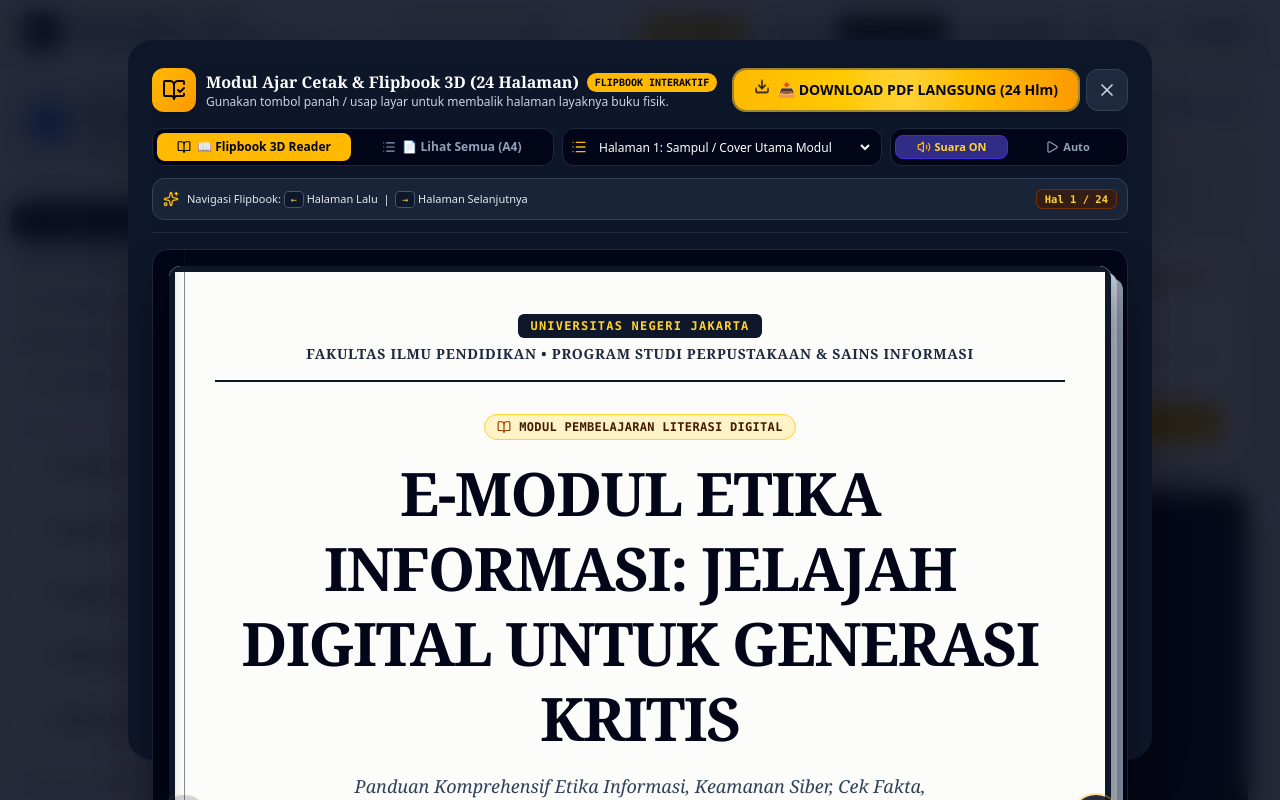
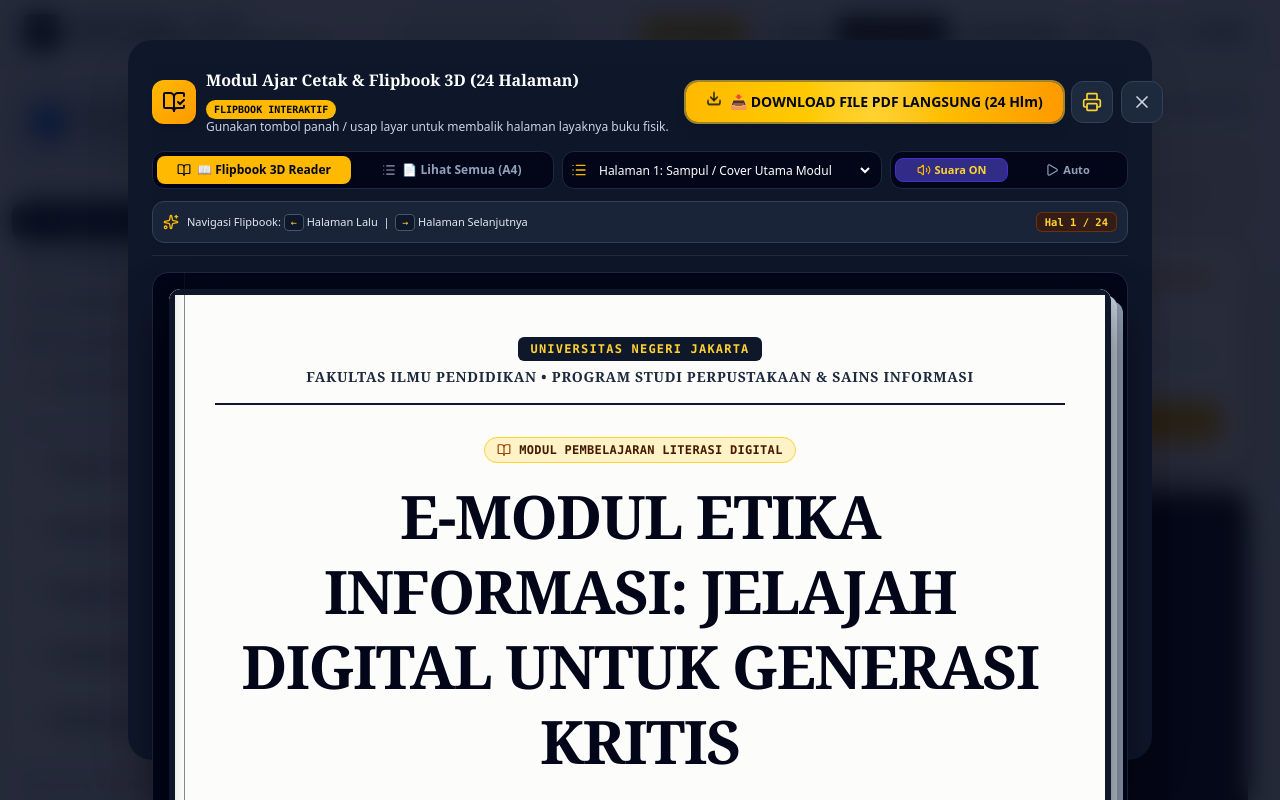
Before and after one commit to riyansanjaya218-hash/etikadigital, a React (Vite) app: page / in a window 1280 px wide. Both pictures are taken after a click on the button "PDF LURING". Shown: the top 800 px of the page. Built offline with nearby package versions, Linux system fonts and the light colour scheme.

Commit message:
feat: add PDF export feature for e-module
Integrated html2pdf.js to enable downloading the 24-page learning module as a PDF from the admin dashboard for offline access.

```diff
--- a/package.json
+++ b/package.json
@@ -18,6 +18,7 @@
     "@vitejs/plugin-react": "^5.0.4",
     "dotenv": "^17.2.3",
     "express": "^4.21.2",
+    "html2pdf.js": "^0.14.0",
     "lucide-react": "^0.546.0",
     "motion": "^12.23.24",
     "qrcode": "^1.5.4",
--- a/src/App.tsx
+++ b/src/App.tsx
@@ -315,6 +315,7 @@ export default function App() {
               onResetStudentProgress={handleResetProgress}
               onOpenCertificateModal={handleOpenCertificate}
               onViewStudentModule={() => setActiveTab('unit-1')}
+              onOpenPdfLuring={() => setShowPdfLuringModal(true)}
               onLogoutAdmin={() => {
                 setIsAdmin(false);
                 setActiveTab('cover');
--- a/src/components/PdfLuringModal.tsx
+++ b/src/components/PdfLuringModal.tsx
@@ -1,10 +1,12 @@
 import React, { useState, useEffect } from 'react';
 import { motion, AnimatePresence } from 'motion/react';
+// @ts-ignore
+import html2pdf from 'html2pdf.js';
 import {
   X, Printer, Video, BookOpen, ShieldCheck, Award, ExternalLink, Key,
   GraduationCap, UserCheck, HelpCircle, Sparkles, Download, Layers,
   CheckCircle, AlertTriangle, FileText, Check, ChevronLeft, ChevronRight,
-  RotateCcw, Volume2, VolumeX, Play, Pause, BookOpenCheck, List, Eye
+  RotateCcw, Volume2, VolumeX, Play, Pause, BookOpenCheck, List, Eye, Loader2
 } from 'lucide-react';
 import { AdminConfig, LearningUnit, ProgressState, StudentProfile } from '../types';
 import { defaultFinalQuestions, defaultLikertQuestions } from '../data/defaultData';
@@ -347,6 +349,48 @@ export const PdfLuringModal: React.FC<PdfLuringModalProps> = ({
   const [currentPage, setCurrentPage] = useState<number>(1);
   const [isAutoplay, setIsAutoplay] = useState<boolean>(false);
   const [soundEnabled, setSoundEnabled] = useState<boolean>(true);
+  const [isGeneratingPdf, setIsGeneratingPdf] = useState<boolean>(false);
+
+  const handleDownloadPdf = async () => {
+    setIsGeneratingPdf(true);
+    const prevMode = viewMode;
+    setViewMode('print');
+
+    // Wait for DOM to render all pages
+    await new Promise((resolve) => setTimeout(resolve, 450));
+
+    const element = document.getElementById('printable-emodul-document');
+    if (!element) {
+      window.print();
+      setIsGeneratingPdf(false);
+      return;
+    }
+
+    const opt = {
+      margin: [0, 0, 0, 0],
+      filename: 'E-Modul_Etika_Informasi_Luring_24Halaman.pdf',
+      image: { type: 'jpeg', quality: 0.98 },
+      html2canvas: { scale: 2, useCORS: true, logging: false },
+      jsPDF: { unit: 'mm', format: 'a4', orientation: 'portrait' },
+      pagebreak: { mode: ['css', 'legacy'] }
+    };
+
+    try {
+      // @ts-ignore
+      if (typeof html2pdf !== 'undefined') {
+        // @ts-ignore
+        await html2pdf().set(opt).from(element).save();
+      } else {
+        window.print();
+      }
+    } catch (err) {
+      console.error('Direct PDF download error:', err);
+      window.print();
+    } finally {
+      setIsGeneratingPdf(false);
+      setViewMode(prevMode);
+    }
+  };
 
   const handlePrint = () => {
     window.print();
@@ -576,15 +620,33 @@ export const PdfLuringModal: React.FC<PdfLuringModalProps> = ({
             {/* Action Buttons */}
             <div className="flex items-center gap-2 w-full sm:w-auto">
               <button
+                onClick={handleDownloadPdf}
+                disabled={isGeneratingPdf}
+                className="flex-1 sm:flex-none px-4 sm:px-5 py-2.5 bg-gradient-to-r from-amber-400 via-amber-300 to-amber-500 hover:from-amber-300 hover:to-amber-400 text-slate-950 font-black text-xs sm:text-sm rounded-xl shadow-lg transition-all flex items-center justify-center gap-2 hover:scale-105 active:scale-95 ring-2 ring-amber-300/60 disabled:opacity-75 cursor-pointer"
+                title="Langsung Download File PDF ke Perangkat Anda"
+              >
+                {isGeneratingPdf ? (
+                  <>
+                    <Loader2 className="w-4 h-4 text-slate-950 animate-spin" />
+                    <span>⏳ MENGUNDUH FILE PDF...</span>
+                  </>
+                ) : (
+                  <>
+                    <Download className="w-4 h-4 text-slate-950 animate-bounce" />
+                    <span>📥 DOWNLOAD FILE PDF LANGSUNG (24 Hlm)</span>
+                  </>
+                )}
+              </button>
+              <button
                 onClick={handlePrint}
-                className="flex-1 sm:flex-none px-4 sm:px-5 py-2.5 bg-gradient-to-r from-amber-400 via-amber-300 to-amber-500 hover:from-amber-300 hover:to-amber-400 text-slate-950 font-black text-xs sm:text-sm rounded-xl shadow-lg transition-all flex items-center justify-center gap-2 hover:scale-105 active:scale-95 ring-2 ring-amber-300/60"
+                className="p-2.5 rounded-xl bg-slate-800 hover:bg-slate-700 text-amber-300 transition-colors shrink-0 border border-slate-700 cursor-pointer"
+                title="Buka Dialog Cetak Browser (Alternatif)"
               >
-                <Download className="w-4 h-4 text-slate-950 animate-bounce" />
-                <span>📥 DOWNLOAD PDF LANGSUNG (24 Hlm)</span>
+                <Printer className="w-5 h-5" />
               </button>
               <button
                 onClick={onClose}
-                className="p-2.5 rounded-xl bg-slate-800 hover:bg-slate-700 text-slate-300 transition-colors shrink-0 border border-slate-700"
+                className="p-2.5 rounded-xl bg-slate-800 hover:bg-slate-700 text-slate-300 transition-colors shrink-0 border border-slate-700 cursor-pointer"
                 title="Tutup Modal"
               >
                 <X className="w-5 h-5" />
@@ -706,11 +768,21 @@ export const PdfLuringModal: React.FC<PdfLuringModalProps> = ({
                 </div>
               </div>
               <button
-                onClick={handlePrint}
-                className="w-full sm:w-auto px-5 py-3 bg-slate-950 hover:bg-slate-900 text-amber-300 font-black text-xs sm:text-sm rounded-xl shadow-xl transition-all flex items-center justify-center gap-2 hover:scale-105 active:scale-95 shrink-0 ring-2 ring-slate-900/50"
+                onClick={handleDownloadPdf}
+                disabled={isGeneratingPdf}
+                className="w-full sm:w-auto px-5 py-3 bg-slate-950 hover:bg-slate-900 text-amber-300 font-black text-xs sm:text-sm rounded-xl shadow-xl transition-all flex items-center justify-center gap-2 hover:scale-105 active:scale-95 shrink-0 ring-2 ring-slate-900/50 disabled:opacity-75 cursor-pointer"
               >
-                <Download className="w-4 h-4 text-amber-300 animate-pulse" />
-                <span>📥 DOWNLOAD PDF LANGSUNG (A4)</span>
+                {isGeneratingPdf ? (
+                  <>
+                    <Loader2 className="w-4 h-4 text-amber-300 animate-spin" />
+                    <span>⏳ MENGUNDUH PDF...</span>
+                  </>
+                ) : (
+                  <>
+                    <Download className="w-4 h-4 text-amber-300 animate-pulse" />
+                    <span>📥 DOWNLOAD FILE PDF LANGSUNG (A4)</span>
+                  </>
+                )}
               </button>
             </div>
           )}
@@ -751,6 +823,7 @@ export const PdfLuringModal: React.FC<PdfLuringModalProps> = ({
             <div className="space-y-12 text-slate-900 font-sans print:space-y-0">
               <AnimatePresence mode="wait">
                 <motion.div
+                  id="printable-emodul-document"
                   key={viewMode === 'flipbook' ? currentPage : 'print-all'}
                   initial={{ rotateY: viewMode === 'flipbook' ? -10 : 0, opacity: 0.9, scale: 0.99 }}
                   animate={{ rotateY: 0, opacity: 1, scale: 1 }}
@@ -1838,11 +1911,21 @@ export const PdfLuringModal: React.FC<PdfLuringModalProps> = ({
               </span>
             </div>
             <button
-              onClick={handlePrint}
-              className="w-full sm:w-auto px-6 py-3 bg-gradient-to-r from-amber-400 via-amber-300 to-amber-500 hover:from-amber-300 hover:to-amber-400 text-slate-950 font-black text-xs sm:text-sm rounded-xl shadow-lg transition-all flex items-center justify-center gap-2 hover:scale-105 active:scale-95"
+              onClick={handleDownloadPdf}
+              disabled={isGeneratingPdf}
+              className="w-full sm:w-auto px-6 py-3 bg-gradient-to-r from-amber-400 via-amber-300 to-amber-500 hover:from-amber-300 hover:to-amber-400 text-slate-950 font-black text-xs sm:text-sm rounded-xl shadow-lg transition-all flex items-center justify-center gap-2 hover:scale-105 active:scale-95 disabled:opacity-75 cursor-pointer"
             >
-              <Download className="w-4 h-4 text-slate-950 animate-bounce" />
-              <span>📥 DOWNLOAD / SIMPAN SEBAGAI PDF A4 NOW</span>
+              {isGeneratingPdf ? (
+                <>
+                  <Loader2 className="w-4 h-4 text-slate-950 animate-spin" />
+                  <span>⏳ MENGUNDUH FILE PDF...</span>
+                </>
+              ) : (
+                <>
+                  <Download className="w-4 h-4 text-slate-950 animate-bounce" />
+                  <span>📥 DOWNLOAD FILE PDF LANGSUNG (.PDF)</span>
+                </>
+              )}
             </button>
           </div>
         )}
```
Also changed, not shown: src/components/AdminDashboard.tsx (+44 -1 lines), 1 other file (tests, documents, lock files or other folders).
